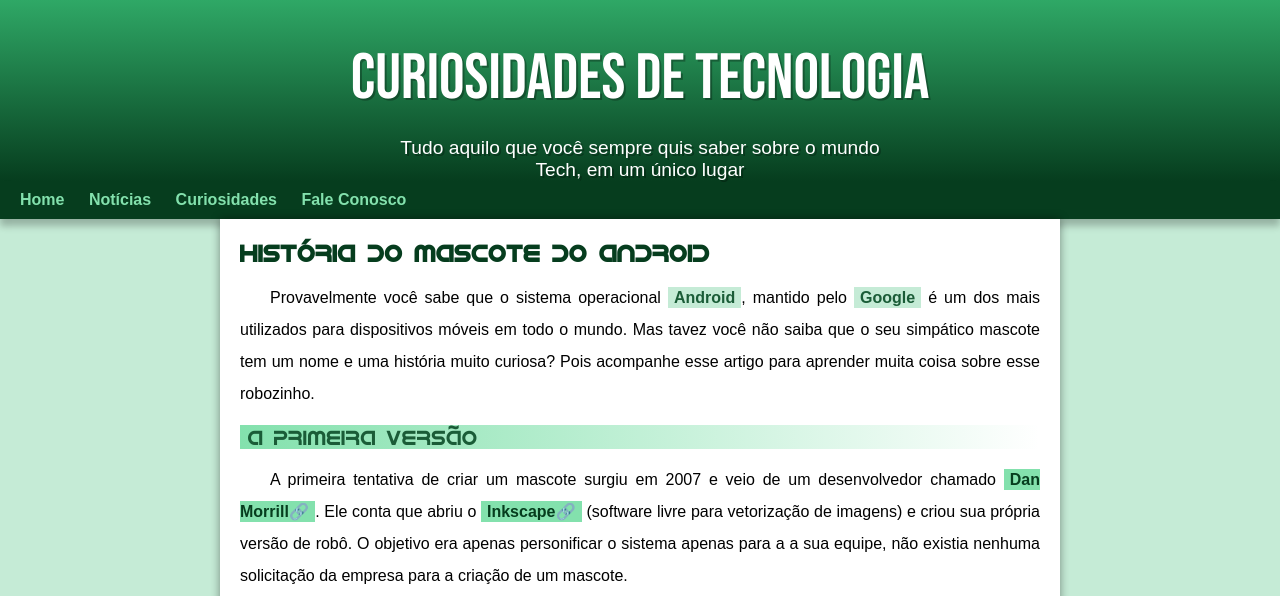
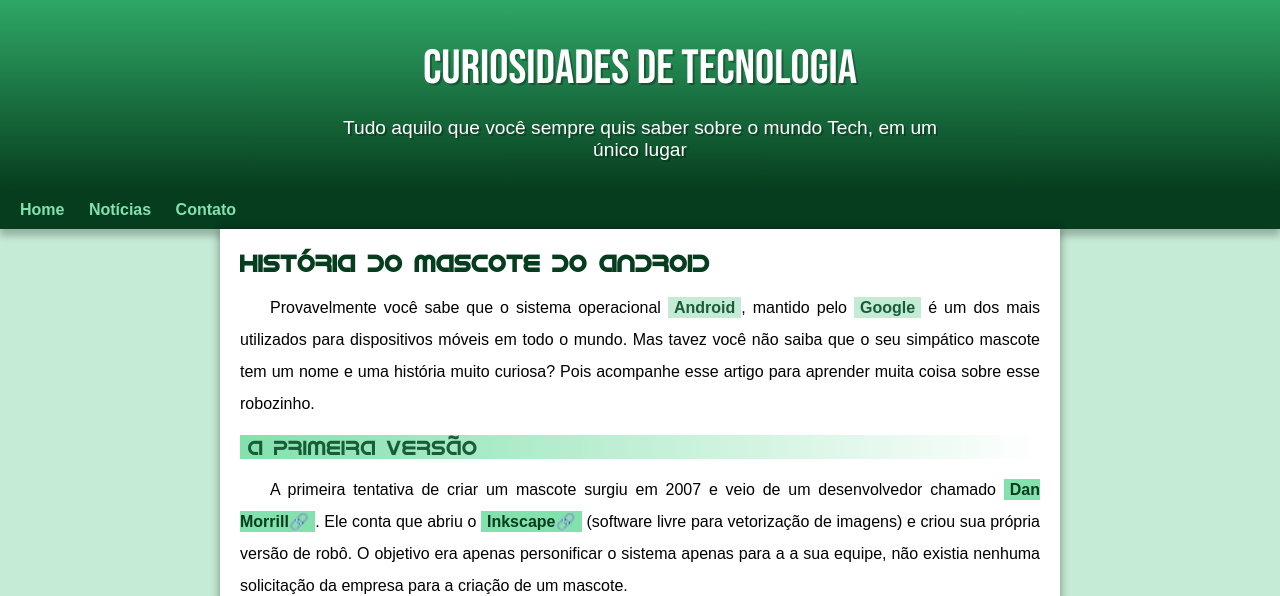
Before and after one commit to Ribeiro0512/projeto-android, a plain HTML site: page index.html in a window 1280 px wide. Shown: the top 596 px of the page. Drawn offline with Linux system fonts and the light colour scheme.

Commit message:
problema de padding corrigido

```diff
--- a/index.html
+++ b/index.html
@@ -16,8 +16,7 @@
     <nav>
         <a href="#">Home</a>
         <a href="#">Notícias</a>
-        <a href="#">Curiosidades</a>
-        <a href="#">Fale Conosco</a>
+        <a href="#">Contato</a>
     </nav>
 
     <main>
--- a/style/style.css
+++ b/style/style.css
@@ -77,7 +77,7 @@ header > h1 {
     color: white;
     font-family: var(--fonte-destaque);
     font-weight: normal;
-    font-size: 4em;
+    font-size: 3em;
     margin-bottom: 20px;
     text-shadow: 2px 2px 0px rgba(0, 0, 0, 0.288);
 }
@@ -86,10 +86,11 @@ header > p {
     font-family: var(--font-padrao);
     font-size: 1.2em;
     color: white;
-    max-width: 500px;
+    max-width: 600px;
     padding-right: 10px;
     padding-left: 10px;
     margin: auto;
+    padding-bottom: 30px;
     text-shadow: 2px 2px 0px rgba(0, 0, 0, 0.288);
 }
 
```
